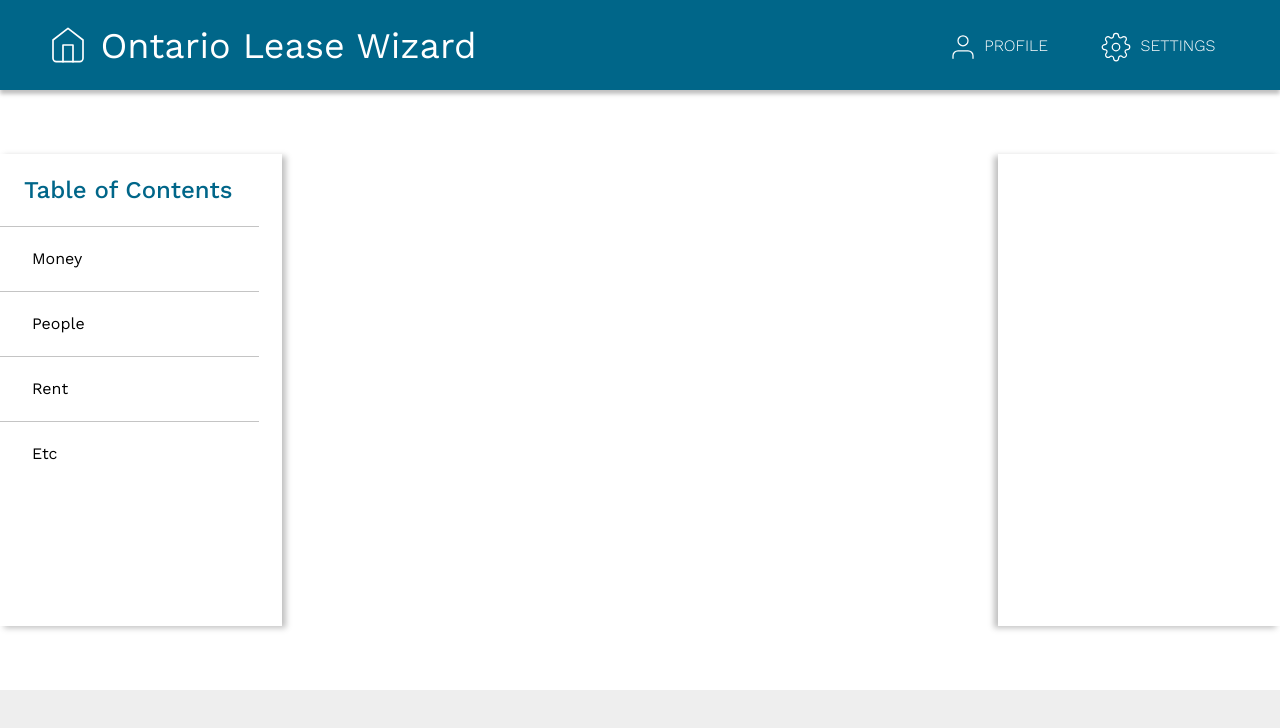
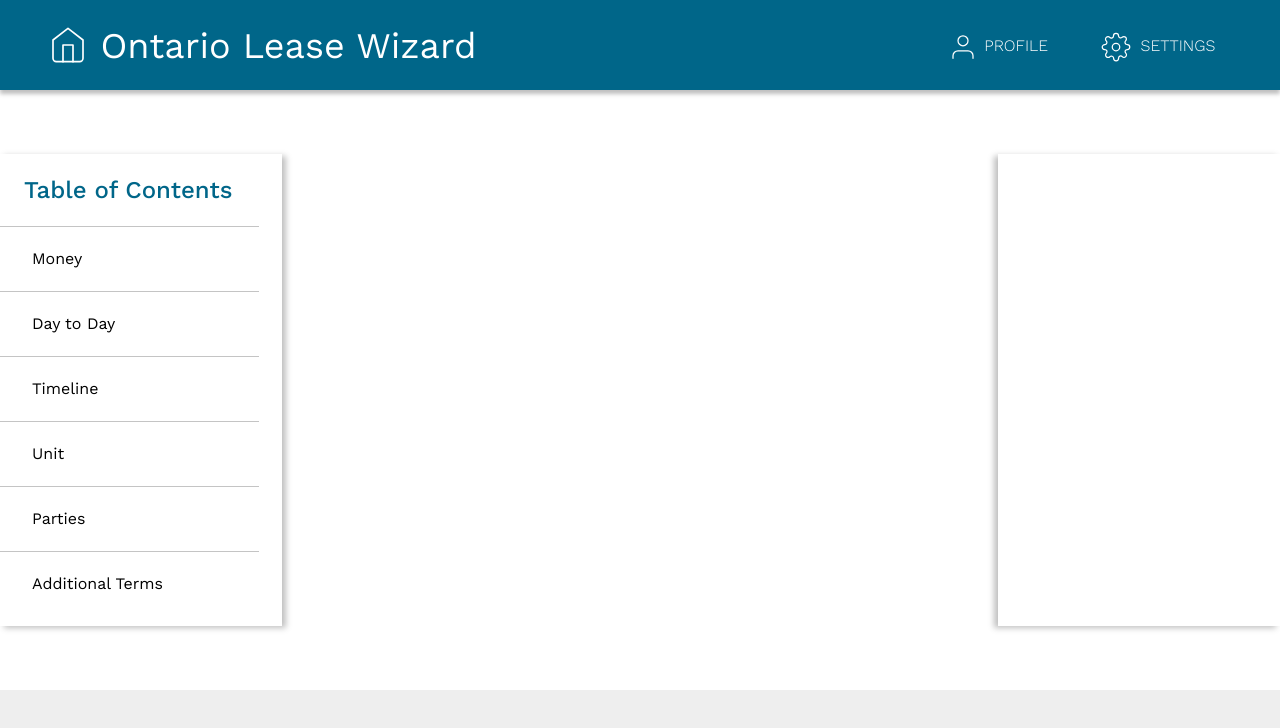
Before and after one commit to law-design-colab-ctto/ontario-lease-wizard, a React (Create React App) app: page / in a window 1280 px wide. Shown: the top 728 px of the page. Built offline with nearby package versions, Linux system fonts and the light colour scheme.

Commit message:
Actual navigation.

```diff
--- a/src/components/navigation.js
+++ b/src/components/navigation.js
@@ -1,4 +1,5 @@
 import React, { Component } from 'react'
+import { ChevronRight } from 'react-feather'
 
 export class navigation extends Component {
     render() {
@@ -8,9 +9,11 @@ export class navigation extends Component {
                 <h2>Table of Contents</h2>
                 <ul>
                 <li>Money</li>
-                <li>People</li>
-                <li>Rent</li>
-                <li>Etc</li>
+                <li>Day to Day</li>
+                <li>Timeline</li>
+                <li>Unit</li>
+                <li>Parties</li>
+                <li>Additional Terms</li>
                 </ul>
             </div>
             </nav>
```
